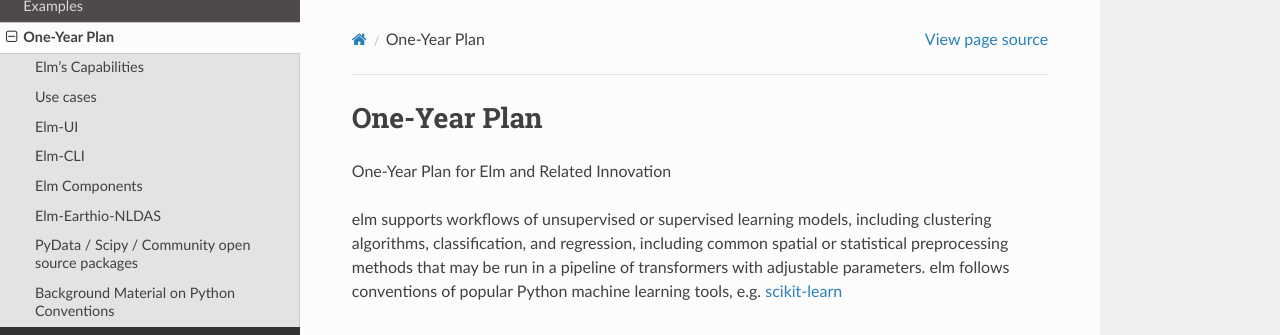
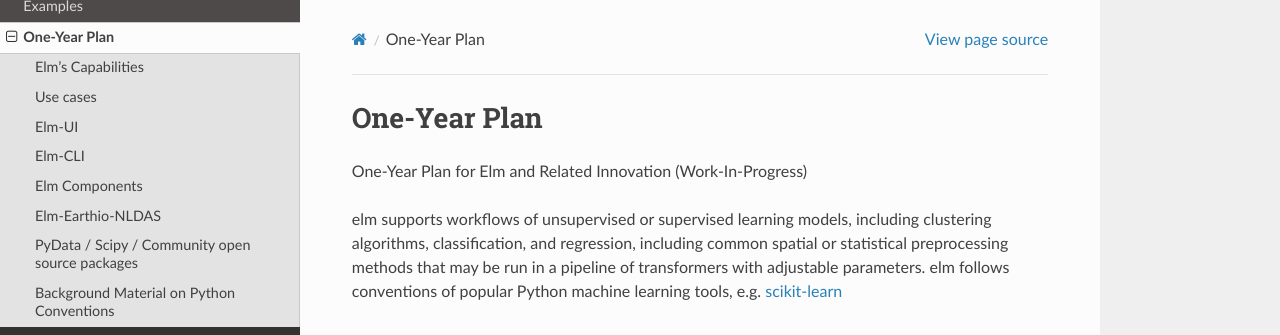
Before and after one commit to ContinuumIO/elm, a Sphinx documentation site: the page built from docs/source/getting_started/one_year_plan.rst, in a window 1280 px wide and 900 px high. Shown: the top 335 px of the window. Built offline with Sphinx 7.4.7 and the Read the Docs theme 2.0.0, drawn with Linux system fonts in a browser that asks for light colours.

Commit message:
Update docs

```diff
--- a/docs/source/getting_started/one_year_plan.rst
+++ b/docs/source/getting_started/one_year_plan.rst
@@ -7,7 +7,7 @@
 
 One-Year Plan
 ~~~~~~~~~~~~~
-One-Year Plan for Elm and Related Innovation
+One-Year Plan for Elm and Related Innovation (Work-In-Progress)
 
 :ref:`elm` supports workflows of unsupervised or supervised learning models, including clustering algorithms, classification, and regression, including common spatial or statistical preprocessing methods that may be run in a pipeline of transformers with adjustable parameters. :ref:`elm` follows conventions of popular Python machine learning tools, e.g. `scikit-learn`_
 
```
